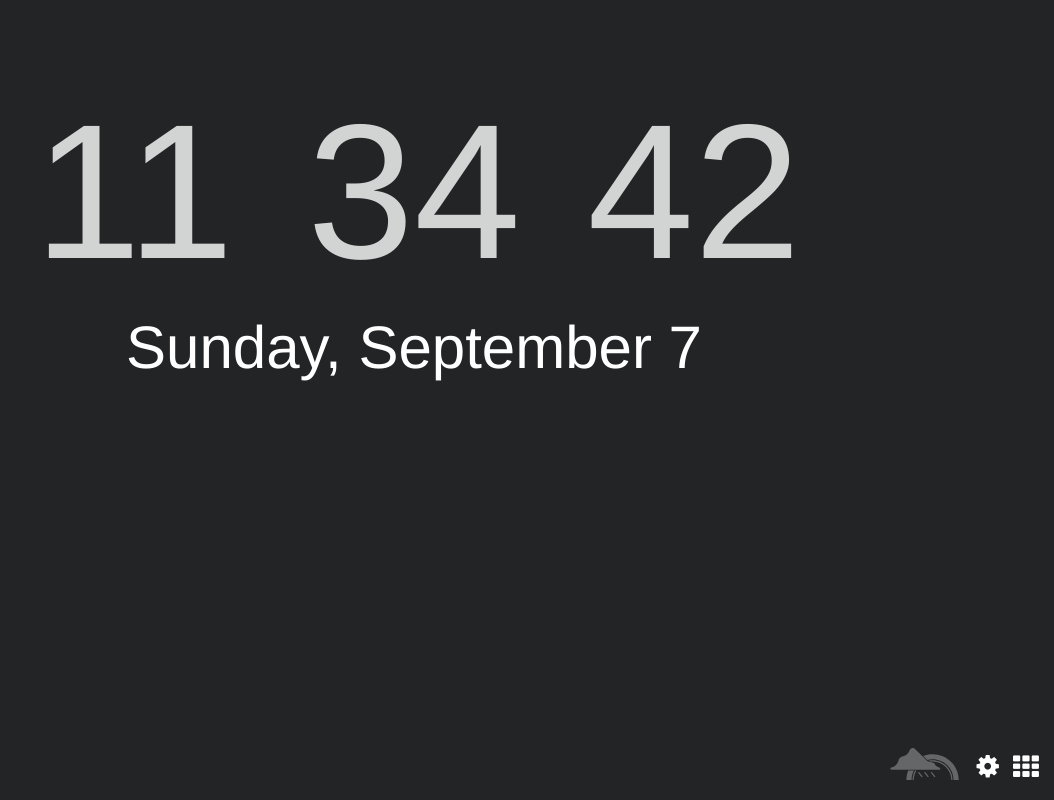
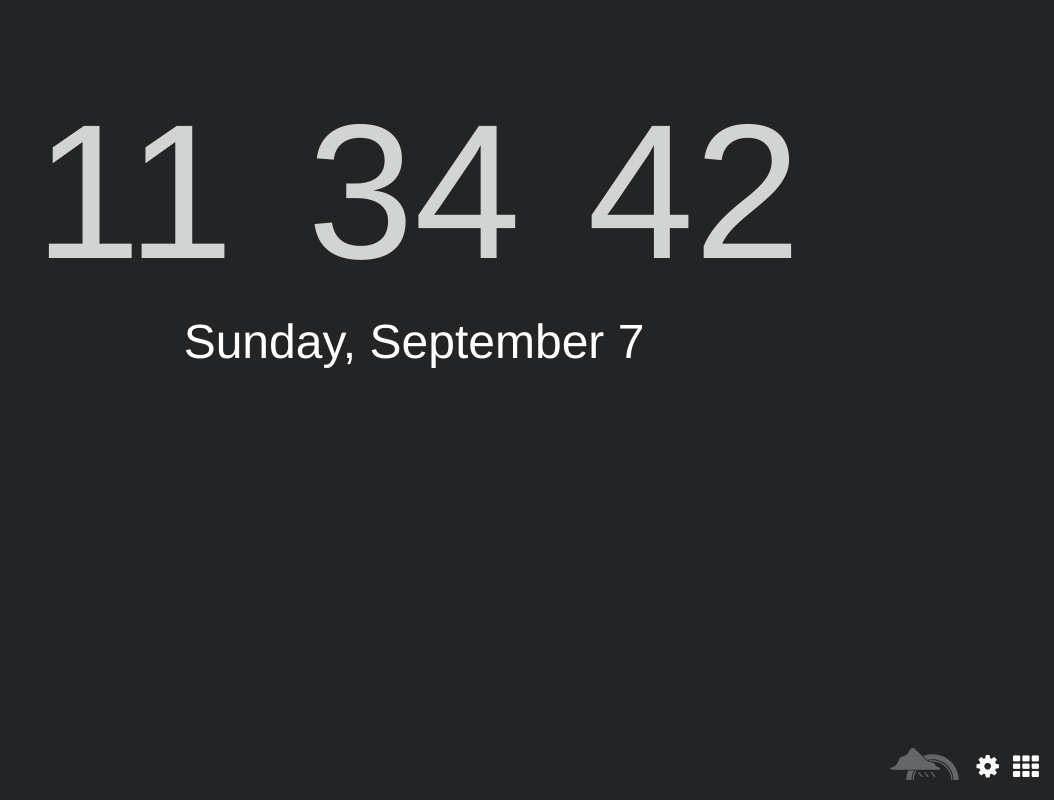
Before and after one commit to gotchacode/currently, a browser extension: page index.html in a window 1280 px wide. Shown: the whole page, without its empty margins (226-1280 px from the left). Drawn offline with Linux system fonts and the light colour scheme.

Commit message:
make title bigger and more legible

```diff
--- a/css/application.css
+++ b/css/application.css
@@ -293,7 +293,7 @@ b {
     -webkit-transform: rotate3d(0, 0, 0, 0);
 }
 .title {
-    font-size: 60px;
+    font-size: 3em;
     color: white;
     text-align: center;
     font-weight: normal;
```
